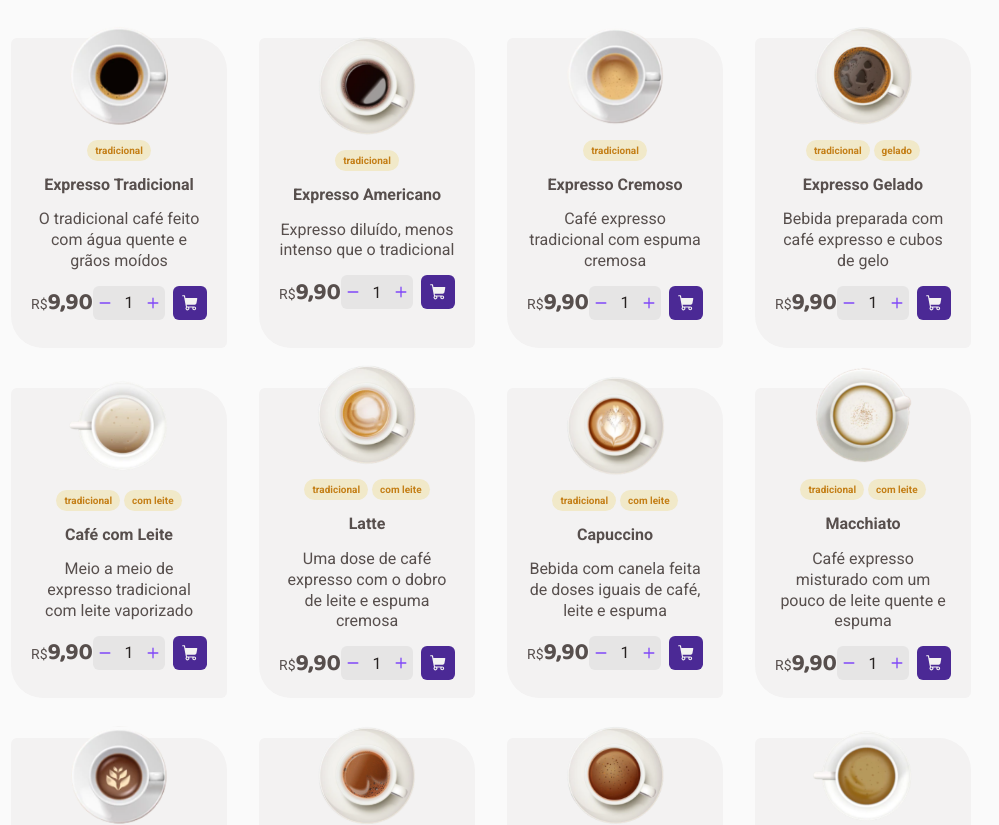
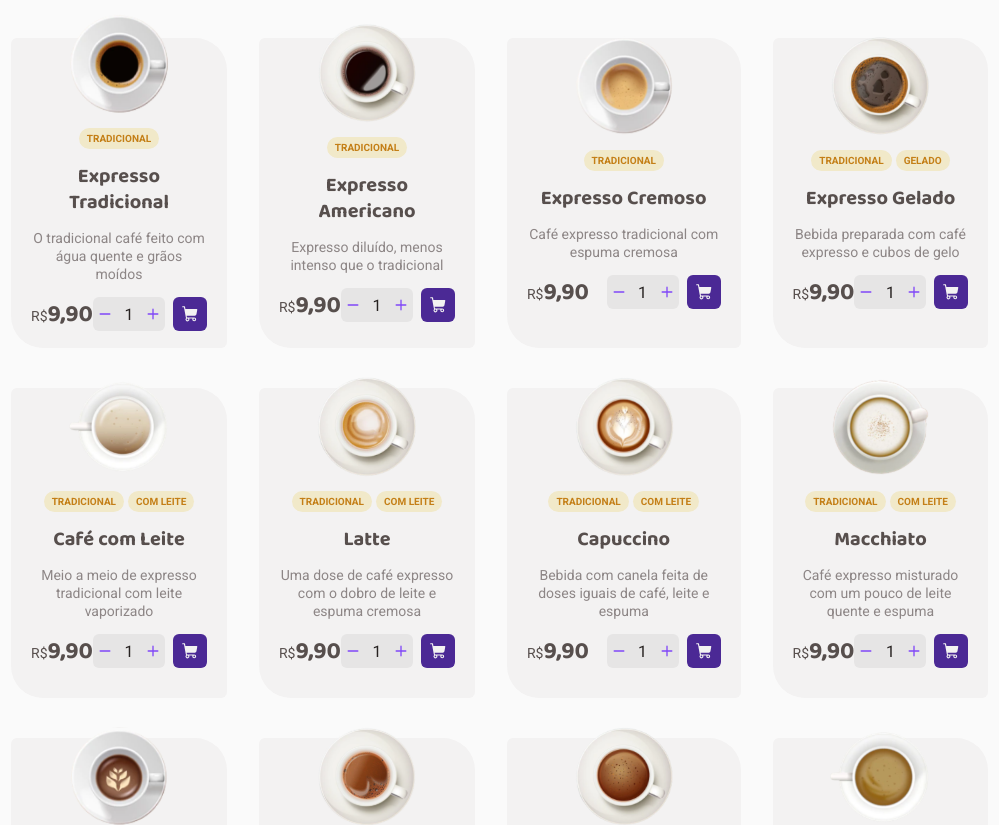
Before and after one commit to Dex64ter/Coffee-Delivery, a React (Vite) app: page / in a window 1280 px wide. Shown: the part 860-1685 px from the top of the page, without its empty margins (149-1148 px from the left). Built offline with nearby package versions, Linux system fonts and the light colour scheme; data requests are answered from the project's data file.

Commit message:
Ajustes na formatação dos cartões o menu

```diff
--- a/src/pages/Checkout/components/CartItem/index.tsx
+++ b/src/pages/Checkout/components/CartItem/index.tsx
@@ -7,7 +7,7 @@ import {
   ActionsContainer,
   RemoveButton,
 } from './styles'
-import Cafe from '../../../../../../../../../images/coffees/Expresso.svg'
+import Cafe from '/images/coffees/Expresso.svg'
 
 export function CartItem() {
   return (
--- a/src/pages/Home/components/CoffeeCard/index.tsx
+++ b/src/pages/Home/components/CoffeeCard/index.tsx
@@ -6,6 +6,8 @@ import {
   ShopButton,
   FilterType,
   FilterContainer,
+  Description,
+  TitleItem,
 } from './styles'
 import { InputNumber } from '../../../../components/InputNumber'
 
@@ -33,8 +35,8 @@ export function CoffeeCard({
           <FilterType key={filter}>{filter}</FilterType>
         ))}
       </FilterContainer>
-      <strong>{name}</strong>
-      <span>{description}</span>
+      <TitleItem>{name}</TitleItem>
+      <Description>{description}</Description>
       <BoxPriceShop>
         <span>
           R$
--- a/src/pages/Home/components/CoffeeCard/styles.ts
+++ b/src/pages/Home/components/CoffeeCard/styles.ts
@@ -33,10 +33,20 @@ export const FilterType = styled.span`
   color: ${(props) => props.theme.product['yellow-dark']};
 
   padding: 0.25rem 0.5rem;
-
+  text-transform: uppercase;
   font-size: 0.625rem;
   font-weight: bold;
   border-radius: 100px;
+`
+
+export const TitleItem = styled.strong`
+  font-size: 1.25rem;
+  font-family: 'Baloo 2', sans-serif;
+`
+
+export const Description = styled.span`
+  font-size: 0.875rem;
+  color: ${(props) => props.theme.base['base-label']};
 `
 
 export const BoxPriceShop = styled.div`
```
